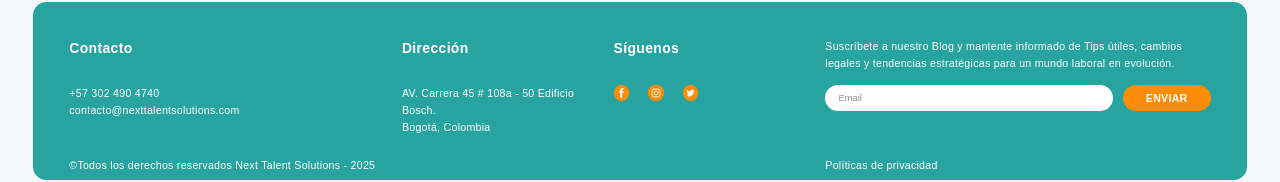
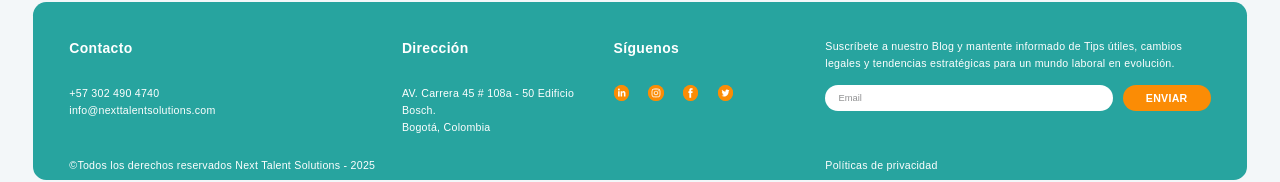
Before and after one commit to AngelOso20/PAGE-NEXT-TALENT, a Next.js app: page / in a window 1280 px wide. Shown: the part 4095-4277 px from the top of the page. Built offline with nearby package versions, Linux system fonts and the light colour scheme; a web font is replaced by a local one.

Commit message:
logos corregidos y redes sociales

```diff
--- a/src/components/Footer/Footer.tsx
+++ b/src/components/Footer/Footer.tsx
@@ -10,7 +10,7 @@ export default function Footer() {
           <h3 className={styles.sectionTitle}>Contacto</h3>
           <p className={styles.contactInfo}>
             +57 302 490 4740<br />
-            contacto@nexttalentsolutions.com
+            info@nexttalentsolutions.com
           </p>
           <p className={styles.copyright}>
             ©Todos los derechos reservados Next Talent Solutions - 2025
@@ -30,7 +30,38 @@ export default function Footer() {
         <div className={styles.socialSection}>
           <h3 className={styles.sectionTitle}>Síguenos</h3>
           <div className={styles.socialIcons}>
-            <a href="#facebook" className={styles.socialIcon}>
+            <a
+              href="https://co.linkedin.com/company/next-talent-solutions"
+              target="_blank"
+              rel="noopener noreferrer"
+              className={styles.socialIcon}
+            >
+              <Image
+                src="/images/Buttons/Button LinkedIn.svg"
+                alt="LinkedIn"
+                width={23}
+                height={23}
+              />
+            </a>
+            <a
+              href="https://www.instagram.com/nexttalentsolutions/"
+              target="_blank"
+              rel="noopener noreferrer"
+              className={styles.socialIcon}
+            >
+              <Image
+                src="/images/Buttons/Button Instagram.svg"
+                alt="Instagram"
+                width={23}
+                height={23}
+              />
+            </a>
+            <a
+              href="https://www.facebook.com/NextTalentSolutions/"
+              target="_blank"
+              rel="noopener noreferrer"
+              className={styles.socialIcon}
+            >
               <Image
                 src="/images/Buttons/Button Facebook.svg"
                 alt="Facebook"
@@ -38,18 +69,15 @@ export default function Footer() {
                 height={23}
               />
             </a>
-            <a href="#instagram" className={styles.socialIcon}>
-              <Image
-                src="/images/Buttons/Button Instagram.svg"
-                alt="Instagram"
-                width={23}
-                height={23}
-              />
-            </a>
-            <a href="#twitter" className={styles.socialIcon}>
+            <a
+              href="https://www.youtube.com/@NextTalentSolutions"
+              target="_blank"
+              rel="noopener noreferrer"
+              className={styles.socialIcon}
+            >
               <Image
                 src="/images/Buttons/Button Twitter.svg"
-                alt="Twitter"
+                alt="YouTube"
                 width={23}
                 height={23}
               />
--- a/src/components/HeroSection/HeroCarousel.tsx
+++ b/src/components/HeroSection/HeroCarousel.tsx
@@ -13,6 +13,7 @@ interface CarouselCard {
   buttonText?: string
   buttonLink?: string
   buttonIcon?: string
+  openInNewTab?: boolean
   isEvent?: boolean
   eventDate?: string
   eventLocation?: string
@@ -34,7 +35,8 @@ const carouselData: CarouselCard[] = [
     title: 'Webinar: Nuevas normativas y gestiones laborales 2026',
     description: 'Conoce los cambios clave en la legislación laboral y cómo adaptar tu empresa.',
     buttonText: 'INSCRIBIRME',
-    buttonLink: '#contacto',
+    buttonLink: 'https://scheduler.zoom.us/next-talent-solutions/asesoriaenlinea',
+    openInNewTab: true,
     isEvent: true,
     eventDate: 'Sept 29',
     eventLocation: 'Virtual',
@@ -116,7 +118,12 @@ export default function HeroCarousel() {
 
           {/* Botón de acción */}
           {currentCard.buttonText && (
-            <a href={currentCard.buttonLink} className={styles.actionButton}>
+            <a
+              href={currentCard.buttonLink}
+              target={currentCard.openInNewTab ? '_blank' : '_self'}
+              rel={currentCard.openInNewTab ? 'noopener noreferrer' : undefined}
+              className={styles.actionButton}
+            >
               {currentCard.buttonIcon && (
                 <Image
                   src={currentCard.buttonIcon}
```
